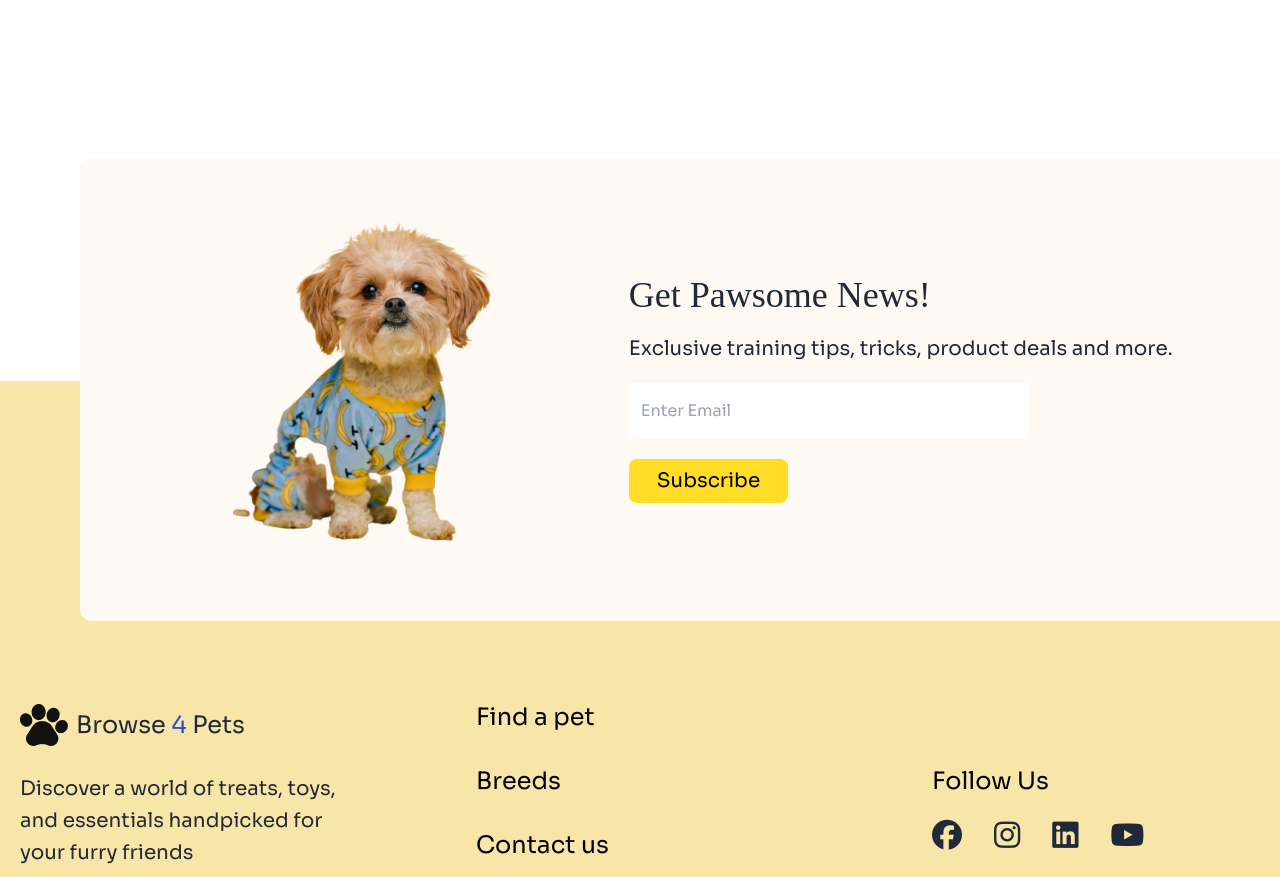
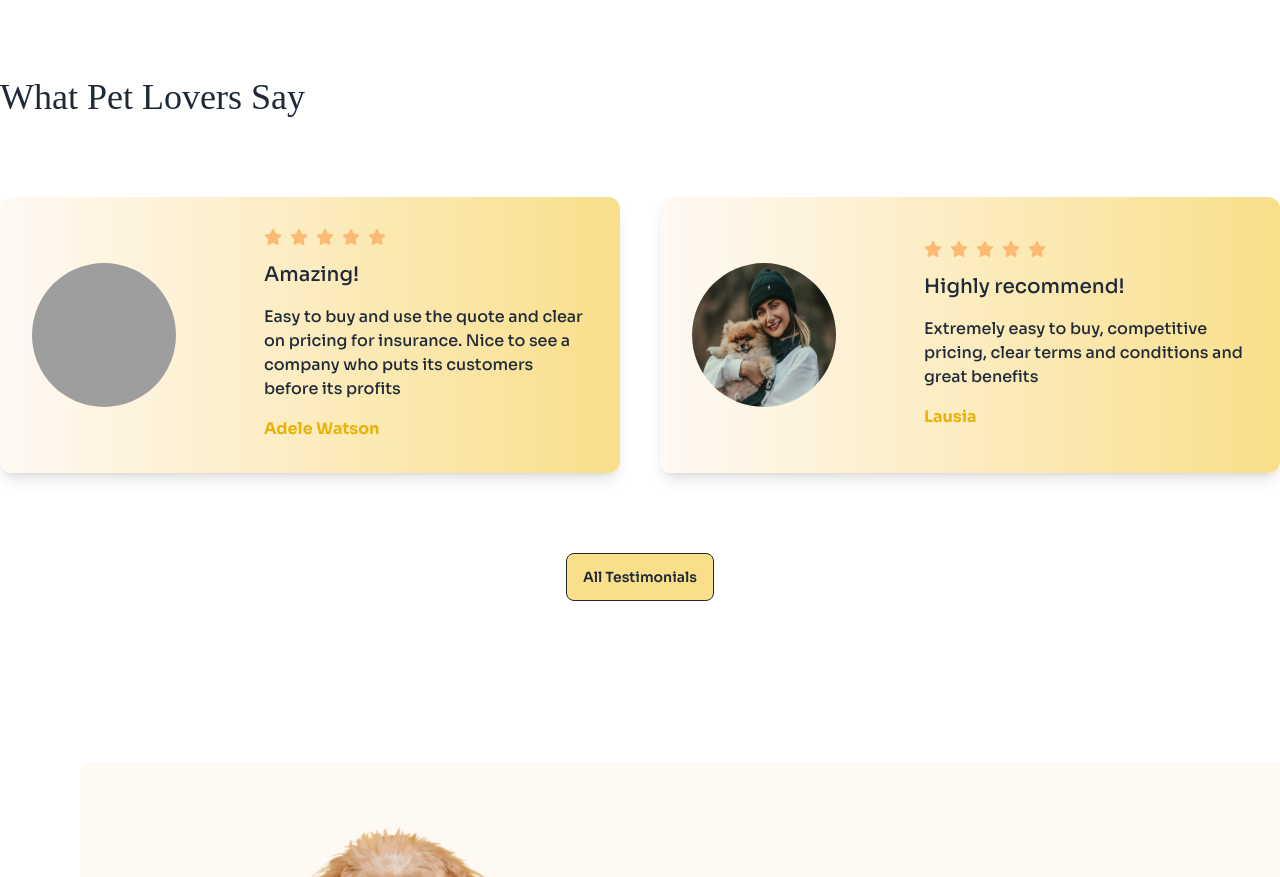
Before and after one commit to Waliul-islam/Pet-Shop, a plain HTML site: page index.html in a window 1280 px wide. Shown: the part 2868-3745 px from the top of the page. Drawn offline with nearby package versions, Linux system fonts and the light colour scheme; grey boxes are pictures that could not be loaded; a web font is replaced by a local one.

Commit message:
Testimonials Section Added

```diff
--- a/index.html
+++ b/index.html
@@ -406,27 +406,22 @@
             <div
               class="bg-gradient-to-r from-[#F8CCFB] to-[#ACD2FD] p-10 xl:p-28 rounded-xl h-[480px] relative hidden lg:block"
             >
+              <h5 class="text-xl mt-10 xl:mt-4 mb-4">Under Price</h5>
+              <h3 class="adlam-font text-3xl lg:text-4xl mb-4">
+                Pet Grooming Mitt
+              </h3>
+              <h6 class="text-white mb-4">(Easy Hair Removal)</h6>
+              <h1 class="adlam-font text-6xl text-black">$7.99</h1>
 
-                <h5 class="text-xl mt-10 xl:mt-4 mb-4">Under Price</h5>
-                <h3 class="adlam-font text-3xl lg:text-4xl mb-4">
-                  Pet Grooming Mitt
-                </h3>
-                <h6 class="text-white mb-4"> (Easy Hair Removal) </h6>
-                <h1 class="adlam-font text-6xl text-black">
-                  $7.99
-                </h1>
-
-
-                <img
+              <img
                 src="./assets/cute-dog-mid.png"
                 alt="cute dog image"
-                class="absolute lg:h-[450px] lg:-right-14 xl:-right-5 2xl:right-5  top-4"/>
-
-
+                class="absolute lg:h-[450px] lg:-right-14 xl:-right-5 2xl:right-5 top-4"
+              />
             </div>
 
             <div
-              class="bg-gradient-to-r from-[#F8CCFB] to-[#ACD2FD] p-8 lg:p-14 rounded-xl h-[334px] md:h-[480px] relative md:hidden"
+              class="bg-gradient-to-r from-[#F8CCFB] to-[#ACD2FD] p-8 lg:p-14 rounded-xl h-[334px] md:h-[480px] relative lg:hidden"
             >
               <h3 class="adlam-font text-3xl lg:text-4xl mb-5">
                 Pet Grooming Mitt
@@ -458,18 +453,96 @@
         </div>
       </section>
 
+      <!-- Testimonial Section -->
+      <section class="md:container mx-auto my-14 lg:my-20 px-4 md:px-0">
+        <h2 class="adlam-font text-3xl md:text-4xl">What Pet Lovers Say</h2>
+        <div class="my-12 lg:my-20 grid grid-cols-1 lg:grid-cols-2 gap-10">
+          <!-- left side -->
+          <div
+            class="flex items-center gap-4 bg-gradient-to-r from-[#FFF9F4] to-[#F9DF8A] p-3 lg:p-8 rounded-xl shadow-lg"
+          >
+            <div class="w-3/6 md:w-2/5">
+              <img
+                src="./assets/11.jpg"
+                alt=""
+                class="rounded-full h-36 w-36"
+              />
+            </div>
+            <div class="space-y-4 w-3/6 md:w-3/5">
+              <div class="flex gap-2">
+                <i class="fa-solid fa-star text-orange-300"></i>
+                <i class="fa-solid fa-star text-orange-300"></i>
+                <i class="fa-solid fa-star text-orange-300"></i>
+                <i class="fa-solid fa-star text-orange-300"></i>
+                <i class="fa-solid fa-star text-orange-300"></i>
+              </div>
+              <h3 class="text-base md:text-xl font-medium">Amazing!</h3>
+              <p class="text-xs leading-5 md:text-base font-medium">
+                Easy to buy and use the quote and clear on pricing for
+                insurance. Nice to see a company who puts its customers before
+                its profits
+              </p>
+              <h6 class="text-yellow-500 font-bold">Adele Watson</h6>
+            </div>
+          </div>
+          <!-- right side -->
+          <div
+            class="flex items-center gap-4 bg-gradient-to-r from-[#FFF9F4] to-[#F9DF8A] p-3 lg:p-8 rounded-xl shadow-lg"
+          >
+            <div class="w-3/6 md:w-2/5">
+              <img
+                src="./assets/12.jpg"
+                alt=""
+                class="rounded-full h-36 w-36"
+              />
+            </div>
+            <div class="space-y-4 w-3/6 md:w-3/5">
+              <div class="flex gap-2">
+                <i class="fa-solid fa-star text-orange-300"></i>
+                <i class="fa-solid fa-star text-orange-300"></i>
+                <i class="fa-solid fa-star text-orange-300"></i>
+                <i class="fa-solid fa-star text-orange-300"></i>
+                <i class="fa-solid fa-star text-orange-300"></i>
+              </div>
+              <h3 class="text-base md:text-xl font-medium">
+                Highly recommend!
+              </h3>
+              <p class="text-xs leading-5 md:text-base font-medium">
+                Extremely easy to buy, competitive pricing, clear terms and
+                conditions and great benefits
+              </p>
+              <h6 class="text-yellow-500 font-bold">Lausia</h6>
+            </div>
+          </div>
+        </div>
+        <!-- Button Section -->
+        <div class="flex justify-center mt-8">
+          <button class="btn btn-outline text-center text-Black bg-[#F9DF8A]">
+            All Testimonials
+          </button>
+        </div>
+      </section>
     </main>
     <footer class="bg-[#f8e5a8] lg:h-[670px] relative">
       <!-- powsome section -->
-      <section class=" w-11/12 mx-auto md:container bg-[#FFF9F4] rounded-xl lg:p-10 absolute -top-1/3 xl:left-20 lg:left-28 left-4 2xl:left-[510px]">
+      <section
+        class="w-11/12 mx-auto md:container bg-[#FFF9F4] rounded-xl lg:p-10 absolute -top-1/3 xl:left-20 lg:left-28 left-4 2xl:left-[510px]"
+      >
         <div class="flex flex-col lg:flex-row items-center gap-10 p-6">
           <div class="md:w-2/5 flex justify-center items-center">
-            <img src="./assets/cute-pet-mid.png" alt="" class="w-3/5">
+            <img src="./assets/cute-pet-mid.png" alt="" class="w-3/5" />
           </div>
           <div class="space-y-5 md:w-3/5 text-center md:text-left">
             <h3 class="adlam-font text-3xl lg:text-4xl">Get Pawsome News!</h3>
-            <p class="text-xl">Exclusive training tips, tricks, product deals and more.</p>
-            <input class="py-4 pl-3 w-3/5" type="text" placeholder="Enter Email"> <br>
+            <p class="text-xl">
+              Exclusive training tips, tricks, product deals and more.
+            </p>
+            <input
+              class="py-4 pl-3 w-3/5"
+              type="text"
+              placeholder="Enter Email"
+            />
+            <br />
             <button
               class="px-7 py-2 text-xl rounded-lg cursor-pointer text-black bg-[#FFDC26] hover:bg-[#f8d132]"
             >
@@ -480,19 +553,24 @@
       </section>
 
       <div class="md:container mx-auto pt-80 2xl:pt-96 px-5 pb-4">
-        <div class="grid grid-cols-1 md:grid-cols-2 lg:grid-cols-3 gap-6 lg:gap-32 ">
+        <div
+          class="grid grid-cols-1 md:grid-cols-2 lg:grid-cols-3 gap-6 lg:gap-32"
+        >
           <div>
             <div class="flex items-center gap-2 mb-6">
-              <img src="./assets/pawprint.png" alt=""/>
+              <img src="./assets/pawprint.png" alt="" />
               <h5 class="text-2xl">
                 Browse <span class="text-blue-700">4</span> Pets
               </h5>
             </div>
-            <p class="text-xl leading-8">Discover a world of treats, toys, and essentials handpicked for your furry friends</p>
+            <p class="text-xl leading-8">
+              Discover a world of treats, toys, and essentials handpicked for
+              your furry friends
+            </p>
           </div>
 
           <div>
-            <ul class="flex flex-col  gap-8">
+            <ul class="flex flex-col gap-8">
               <li><a href="#" class="text-2xl text-black">Find a pet</a></li>
               <li><a href="#" class="text-2xl text-black">Breeds</a></li>
               <li><a href="#" class="text-2xl text-black">Contact us</a></li>
@@ -506,13 +584,10 @@
               <i class="text-3xl fa-brands fa-instagram"></i>
               <i class="text-3xl fa-brands fa-linkedin"></i>
               <i class="text-3xl fa-brands fa-youtube"></i>
-
             </div>
           </div>
         </div>
       </div>
-
-
     </footer>
   </body>
 </html>
```
Also changed, not shown: assets/12.jpg (added), 1 other file.
